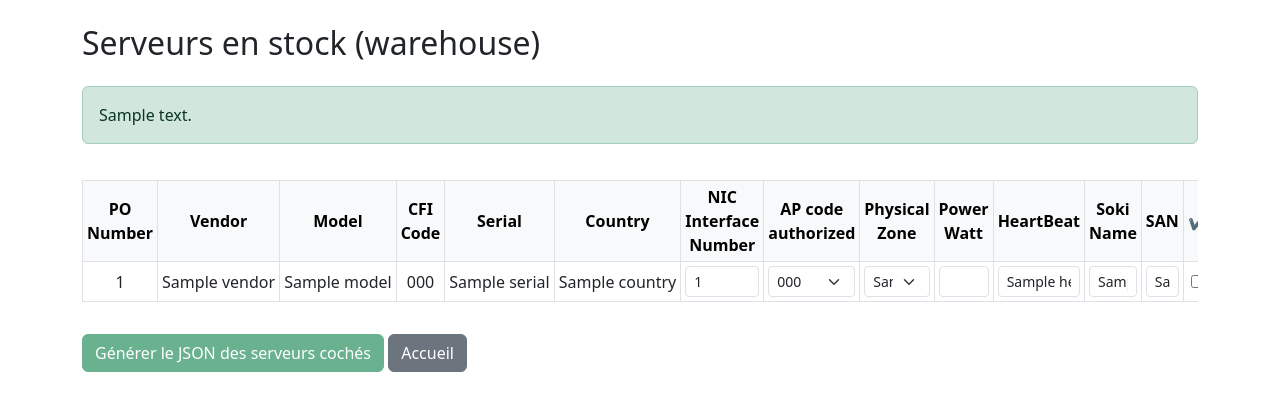
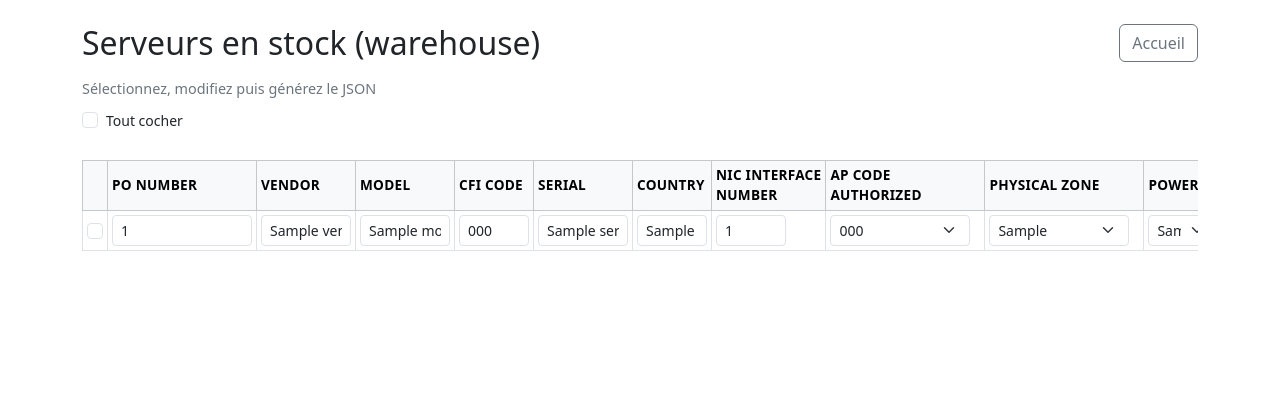
Before and after one commit to Selimyahyaoui/front, a FastAPI app: template app/templates/servers_warehouse.html in a window 1280 px wide. Shown: the top 411 px of the page. Run offline with FastAPI, Linux system fonts and the light colour scheme; the template is opened without the code that fills it: most values are stand-ins (such as "Sample title", 1, 10 or a date in 2020); parts of the project's set-up code (start-up, migrations or seed data) failed here and were passed over.

Commit message:
Update servers_warehouse.html

```diff
--- a/app/templates/servers_warehouse.html
+++ b/app/templates/servers_warehouse.html
@@ -1,116 +1,168 @@
 <!DOCTYPE html>
 <html lang="fr">
 <head>
-    <meta charset="UTF-8">
+  <meta charset="UTF-8" />
   <title>Serveurs en stock (warehouse)</title>
-    <link rel="stylesheet" href="/static/style.css">
-    <link rel="stylesheet" href="https://cdn.jsdelivr.net/npm/bootstrap@5.3.0/dist/css/bootstrap.min.css">
+  <link rel="stylesheet" href="/static/style.css" />
+  <!-- Bootstrap (si déjà présent via base.css, tu peux laisser quand même) -->
+  <link rel="stylesheet" href="https://cdn.jsdelivr.net/npm/bootstrap@5.3.2/dist/css/bootstrap.min.css">
   <style>
-        .text-nowrap {
-            white-space: nowrap;
-        }
-        table td, table th {
-            vertical-align: middle;
-            text-align: center;
-        }
+    /* même look que l’ancienne page, mais sans troncature */
+    .table thead th { font-size: .85rem; text-transform: uppercase; letter-spacing: .02em; }
+    .table td, .table th { vertical-align: middle; white-space: nowrap; }
+    .pill { background: #f3f5f7; border: 1px solid #e3e7ea; border-radius: .35rem; padding: .25rem .5rem; font-size: .875rem; }
+    .cell-input { width: 140px; }          /* pour PO, vendor, model, etc. */
+    .cell-input.short { width: 90px; }     /* cfi, country, etc. */
+    .cell-input.xs { width: 70px; }        /* nic count, power, etc. */
+    .sticky-actions { position: sticky; top: .5rem; z-index: 10; }
+    .row-check { transform: translateY(1px); }
+    .note-top { color: #6c757d; font-size: .9rem; }
+    .btn-main { background-color: #26a269; border-color: #26a269; }
+    .btn-main:disabled { opacity: .4; cursor: not-allowed; }
   </style>
 </head>
 <body>
-<div class="container mt-4">
-    <h2 class="mb-4">Serveurs en stock (warehouse)</h2>
+  <div class="container py-4">
+    <div class="d-flex align-items-center justify-content-between mb-3">
+      <h2 class="m-0">Serveurs en stock (warehouse)</h2>
+      <div class="d-flex gap-2 sticky-actions">
+        <button id="generateBtn" form="warehouseForm" type="submit" class="btn btn-main text-white" disabled>
+          Générer le JSON des serveurs cochés
+        </button>
+        <a href="/" class="btn btn-outline-secondary">Accueil</a>
+      </div>
+    </div>
 
-    {% if message_ok %}
-        <div class="alert alert-success">{{ message_ok }}</div>
-    {% endif %}
-    {% if message_error %}
-        <div class="alert alert-danger">{{ message_error }}</div>
-    {% endif %}
+    <div class="note-top mb-2">Sélectionnez, modifiez puis générez le JSON</div>
 
-    <form method="post" action="/servers/warehouse" onsubmit="return collectSelection()">
+    <form id="warehouseForm" method="post" action="/servers/warehouse" onsubmit="collectSelection(event)">
       <input type="hidden" name="selected_ids" id="selected_ids" value="">
+      <div class="form-check mb-2">
+        <input id="check_all" class="form-check-input" type="checkbox">
+        <label class="form-check-label" for="check_all">Tout cocher</label>
+      </div>
 
       <div class="table-responsive">
         <table class="table table-sm table-bordered align-middle">
           <thead class="table-light">
             <tr>
+              <th style="width:30px;"></th>
               <th>PO Number</th>
               <th>Vendor</th>
               <th>Model</th>
               <th>CFI Code</th>
               <th>Serial</th>
               <th>Country</th>
-                        <th>NIC Interface Number</th>
-                        <th>AP code authorized</th>
+              <th>NIC Interface<br>Number</th>
+              <th>AP code<br>authorized</th>
               <th>Physical Zone</th>
               <th>Power Watt</th>
               <th>HeartBeat</th>
               <th>Soki Name</th>
               <th>SAN</th>
-                        <th>✔</th>
             </tr>
           </thead>
           <tbody>
           {% for s in servers %}
-                    <tr>
-                        <td class="text-nowrap">{{ s.po_number }}</td>
-                        <td class="text-nowrap">{{ s.vendor }}</td>
-                        <td class="text-nowrap">{{ s.model }}</td>
-                        <td class="text-nowrap">{{ s.cfi_code }}</td>
-                        <td class="text-nowrap">{{ s.serial }}</td>
-                        <td class="text-nowrap">{{ s.country }}</td>
-                        <td><input type="text" class="form-control form-control-sm" value="{{ s.nic_count }}"></td>
+            <tr data-id="{{ s.s_id }}">
+              <!-- checkbox ligne -->
               <td>
-                            <select class="form-select form-select-sm">
+                <input type="checkbox" class="form-check-input row-check" data-id="{{ s.s_id }}">
+              </td>
+
+              <!-- readonly en “pills” comme avant mais avec input large pour ne pas couper -->
+              <td><input class="form-control form-control-sm cell-input" type="text" value="{{ s.po_number }}" readonly></td>
+              <td><input class="form-control form-control-sm cell-input short" type="text" value="{{ s.vendor }}" readonly></td>
+              <td><input class="form-control form-control-sm cell-input short" type="text" value="{{ s.model }}" readonly></td>
+              <td><input class="form-control form-control-sm cell-input xs" type="text" value="{{ s.cfi_code }}" readonly></td>
+              <td><input class="form-control form-control-sm cell-input short" type="text" value="{{ s.serial }}" readonly></td>
+              <td><input class="form-control form-control-sm cell-input xs" type="text" value="{{ s.country }}" readonly></td>
+
+              <!-- éditables -->
+              <td>
+                <input class="form-control form-control-sm cell-input xs" type="number" min="0" step="1"
+                       value="{{ s.nic_count or '' }}" data-field="nic_count">
+              </td>
+
+              <td>
+                <select class="form-select form-select-sm cell-input" data-field="ap_code">
                   {% for ap in ap_codes %}
-                                    <option value="{{ ap }}" {% if ap == s.ap_code %}selected{% endif %}>{{ ap }}</option>
+                    <option value="{{ ap }}" {% if s.ap_code == ap %}selected{% endif %}>{{ ap }}</option>
                   {% endfor %}
                 </select>
               </td>
+
               <td>
-                            <select class="form-select form-select-sm">
-                                {% for zone in physical_zones %}
-                                    <option value="{{ zone }}" {% if zone == s.physical_zone %}selected{% endif %}>{{ zone }}</option>
+                <select class="form-select form-select-sm cell-input" data-field="physical_zone">
+                  {% for z in physical_zones %}
+                    <option value="{{ z }}" {% if s.physical_zone == z %}selected{% endif %}>{{ z }}</option>
                   {% endfor %}
                 </select>
               </td>
-                        <td><input type="number" class="form-control form-control-sm" value="{{ s.power_watt }}"></td>
-                        <td><input type="text" class="form-control form-control-sm" value="{{ s.heartbeat }}"></td>
-                        <td><input type="text" class="form-control form-control-sm" value="{{ s.soki_name }}"></td>
-                        <td><input type="text" class="form-control form-control-sm" value="{{ s.san }}"></td>
-                        <td><input type="checkbox" class="row-check" value="{{ s.id }}"></td>
+
+              <td>
+                <select class="form-select form-select-sm cell-input xs" data-field="power_watt">
+                  {% for w in power_watts %}
+                    <option value="{{ w }}" {% if s.power_watt == w %}selected{% endif %}>{{ w }}</option>
+                  {% endfor %}
+                </select>
+              </td>
+
+              <td><input class="form-control form-control-sm cell-input xs" type="text" value="{{ s.heartbeat or '' }}" data-field="heartbeat"></td>
+              <td><input class="form-control form-control-sm cell-input short" type="text" value="{{ s.soki_name or '' }}" data-field="soki_name"></td>
+              <td><input class="form-control form-control-sm cell-input short" type="text" value="{{ s.san or '' }}" data-field="san"></td>
             </tr>
           {% endfor %}
           </tbody>
         </table>
       </div>
-
-        <button id="generateBtn" type="submit" class="btn btn-success mt-3" disabled>
-            Générer le JSON des serveurs cochés
-        </button>
-        <a href="/" class="btn btn-secondary mt-3">Accueil</a>
     </form>
   </div>
 
   <script>
-    function collectSelection() {
-        let checkboxes = document.querySelectorAll(".row-check:checked");
-        let ids = Array.from(checkboxes).map(cb => cb.value);
+    // éléments
+    const checkAll   = document.getElementById('check_all');
+    const generate   = document.getElementById('generateBtn');
+    const hiddenSel  = document.getElementById('selected_ids');
 
-        if (ids.length === 0) {
-            alert("Veuillez sélectionner au moins un serveur.");
-            return false;
+    // toggle "tout cocher"
+    checkAll?.addEventListener('change', () => {
+      document.querySelectorAll('.row-check').forEach(cb => {
+        cb.checked = checkAll.checked;
+      });
+      updateButton();
+    });
+
+    // activer/désactiver le bouton selon sélection
+    function updateButton() {
+      const anyChecked = document.querySelectorAll('.row-check:checked').length > 0;
+      generate.disabled = !anyChecked;
     }
+    document.addEventListener('change', (e) => {
+      if (e.target.classList.contains('row-check')) updateButton();
+    });
+    updateButton();
 
-        document.getElementById("selected_ids").value = ids.join(",");
-        return true;
+    // collecte des valeurs des lignes cochées
+    function collectSelection(ev) {
+      const rows = [];
+      document.querySelectorAll('tr[data-id]').forEach(tr => {
+        const cb = tr.querySelector('.row-check');
+        if (!cb || !cb.checked) return;
+
+        const row = { id: tr.dataset.id };
+        tr.querySelectorAll('[data-field]').forEach(el => {
+          const key = el.getAttribute('data-field');
+          const val = (el.tagName === 'SELECT') ? el.value : el.value.trim();
+          row[key] = val;
+        });
+        rows.push(row);
+      });
+
+      // passe la sélection au backend (JSON string dans un hidden)
+      hiddenSel.value = JSON.stringify(rows);
+      // le form se soumet normalement vers POST /servers/warehouse
     }
-
-    document.querySelectorAll(".row-check").forEach(cb => {
-        cb.addEventListener("change", () => {
-            let anyChecked = document.querySelectorAll(".row-check:checked").length > 0;
-            document.getElementById("generateBtn").disabled = !anyChecked;
-        });
-    });
   </script>
 </body>
 </html>
```
Lines whose indentation alone changed are shown as unchanged.
